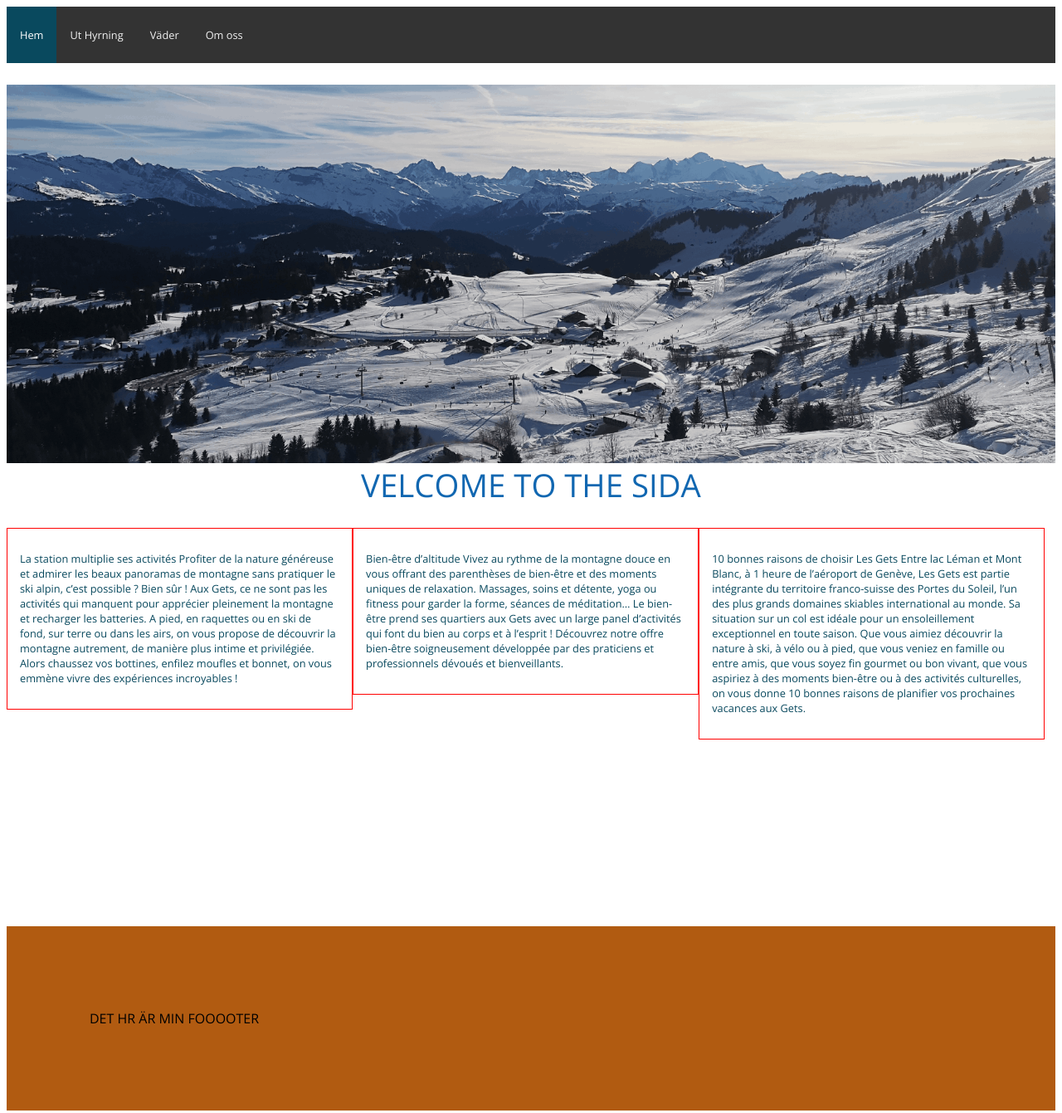
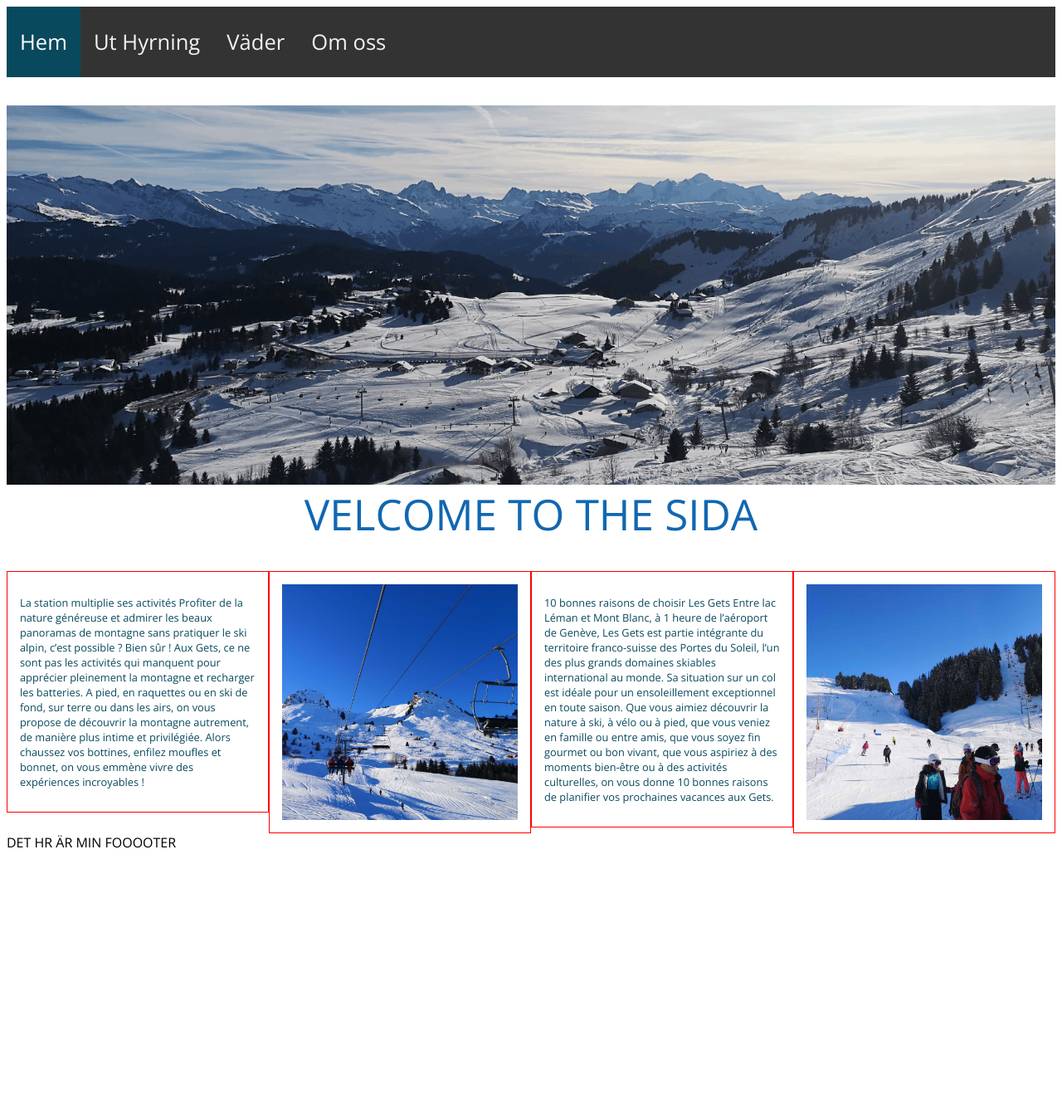
Before and after one commit to emiduc082/projekt, a plain HTML site: page SkidorIndex.html in a window 1280 px wide. Shown: the whole page at 83% size. After the commit the page ends 1034 px from the top, so only its background shows below. Drawn offline with nearby package versions, Linux system fonts and the light colour scheme.

Commit message:
Add files via upload

```diff
--- a/Main.css
+++ b/Main.css
@@ -14,19 +14,22 @@ html {
   height: auto;
   width: 10%;
 }
+.Bild{
+  width:100%
+}
+
 
 body {
   background-color:  #FFF ;
 
 }
 
-footer{
-  background-color:#b15b11;
-  position: relative;
-  float:bottom;
-  padding:100px;
-  margin-top:40%;
+
+.space{
+  width: 100vw;
+  height:20vh;
 }
+
 
 .MittText{
 text-align: left;
@@ -63,7 +66,7 @@ p{
   text-align: center;
   padding: 25px 16px;
   text-decoration: none;
-  font-size: 1vw;
+  font-size: 1.5vw;
 }
 
 .topnav a:hover {
@@ -90,6 +93,14 @@ p{
   padding: 15px;
   border: 1px solid red;
 }
+  .col-container {
+  display: table;
+  width: 100%;
+}
+.col {
+  display: table-cell;
+  padding: 16px;
+}
 
 
 
@@ -103,13 +114,7 @@ p{
 .col-3 {width: 25%;}
 .col-4 {width: 33.33%;}
 .col-5 {width: 41.66%;}
-.col-6 {width: 50%;}
-.col-7 {width: 58.33%;}
-.col-8 {width: 66.66%;}
-.col-9 {width: 75%;}
-.col-10 {width: 83.33%;}
-.col-11 {width: 91.66%;}
-.col-12 {width: 100%;}
+
 
 
 
@@ -138,25 +143,59 @@ p{
     display: block;
     text-align: left;
   }
+
+
 }
 /* Small devices (portrait tablets and large phones, 600px and up) */
 @media only screen and (min-width: 600px) {
-
-}
-
-@media only screen and (min-width: 768px) {
-  /* For mobile phones: */
   [class*="col-"] {
     width: 50%;
   }
 
 }
 
+
+@media only screen and (min-width: 768px) {
+  /* For mobile phones: */
+  [class*="col-"] {
+    width: 25%;
+  }
+
+    h1{
+      font-size: 4vw;
+
+    }
+
+
+    .topnav a{
+      font-size: 2vw;
+
+    }
+
+
+}
+@media only screen and (max-width: 768px) {
+  /* For mobile phones: */
+  p{
+    font-size: 2vw;
+  }
+
+}
+
 /* Large devices (laptops/desktops, 992px and up) */
 @media only screen and (min-width: 992px) {
-  [class*="col-"] {
-    width: 33%;
+
+
+  .topnav a {
+    float: center;
   }
+
+
+
+}
+@media only screen and (max-width: 992px) {
+
+
 
 
 }
--- a/SkidorIndex.html
+++ b/SkidorIndex.html
@@ -39,25 +39,33 @@
           A pied, en raquettes ou en ski de fond, sur terre ou dans les airs, on vous propose de découvrir la montagne autrement, de manière plus intime et privilégiée.
 
           Alors chaussez vos bottines, enfilez moufles et bonnet, on vous emmène vivre des expériences incroyables ! </p></div>
-        <div class=" col-4" ><p> Bien-être d’altitude
-          Vivez au rythme de la montagne douce en vous offrant des parenthèses de bien-être et des moments uniques de relaxation.
 
-          Massages, soins et détente, yoga ou fitness pour garder la forme, séances de méditation… Le bien-être prend ses quartiers aux Gets avec un large panel d’activités qui font du bien au corps et à l’esprit !
+        <img class=" col-4"  src="Liften.jpg">
+        </div>
 
-          Découvrez notre offre bien-être soigneusement développée par des praticiens et professionnels dévoués et bienveillants. </p></div>
-        <div class=" col-4" ><p> 10 bonnes raisons de choisir Les Gets
+        <div class=" col-4" ><p>
+
+          10 bonnes raisons de choisir Les Gets
           Entre lac Léman et Mont Blanc, à 1 heure de l’aéroport de Genève, Les Gets est partie intégrante du territoire franco-suisse des Portes du Soleil, l’un des plus grands domaines skiables international au monde. Sa situation sur un col est idéale pour un ensoleillement exceptionnel en toute saison.
 
           Que vous aimiez découvrir la nature à ski, à vélo ou à pied, que vous veniez en famille ou entre amis, que vous soyez fin gourmet ou bon vivant, que vous aspiriez à des moments bien-être ou à des activités culturelles, on vous donne 10 bonnes raisons de planifier vos prochaines vacances aux Gets. </p></div>
       </div>
+      <img class=" col-4"  src="bredvidLiften.jpg" > </div>
 
 
 
-
+      <div class="space"></div>
 
       <!-- FooterN-->
       <footer> DET HR ÄR MIN FOOOOTER</footer>
 
     </body>
 
+    <!--Bien-être d’altitude
+          Vivez au rythme de la montagne douce en vous offrant des parenthèses de bien-être et des moments uniques de relaxation.
+
+          Massages, soins et détente, yoga ou fitness pour garder la forme, séances de méditation… Le bien-être prend ses quartiers aux Gets avec un large panel d’activités qui font du bien au corps et à l’esprit !
+
+          Découvrez notre offre bien-être soigneusement développée par des praticiens et professionnels dévoués et bienveillants. </p>-->
+
 </html>
```
Also changed, not shown: Skidprojekt.js (line endings or trailing spaces).
